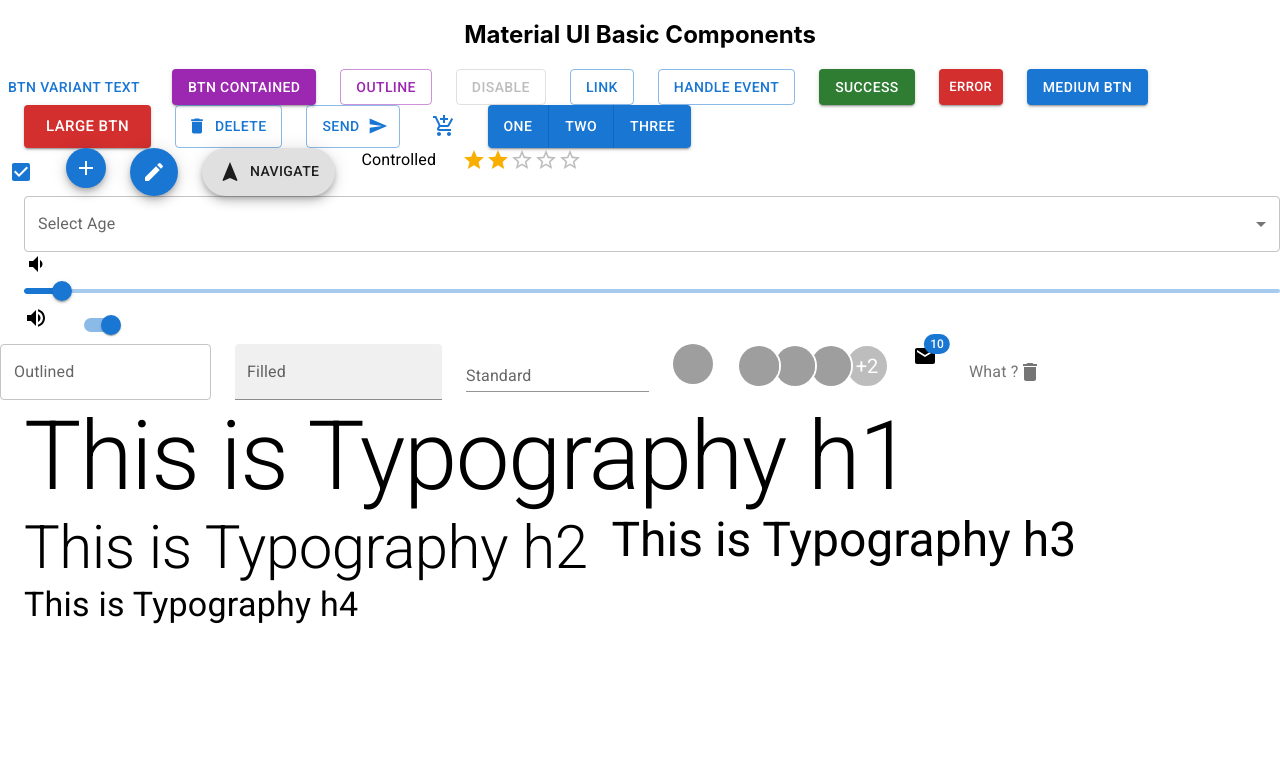
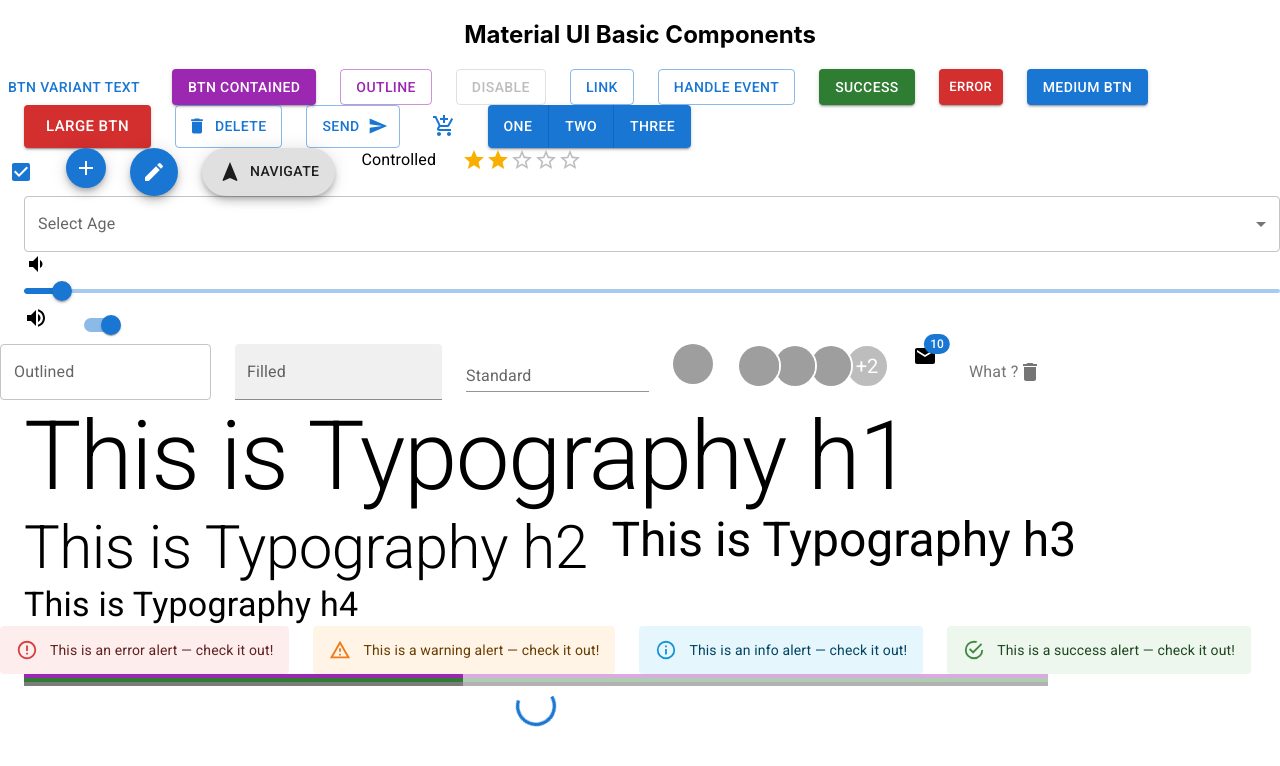
Before and after one commit to SohelTanbir/Vaid-tech, a React (Create React App) app: page / in a window 1280 px wide. Shown: the top 766 px of the page. Built offline with nearby package versions, Linux system fonts and the light colour scheme; grey boxes are pictures that could not be loaded.

Commit message:
Learned Progress animation

```diff
--- a/src/Components/MUI.jsx
+++ b/src/Components/MUI.jsx
@@ -10,12 +10,15 @@
 import NavigationIcon from "@mui/icons-material/Navigation";
 import MailIcon from "@mui/icons-material/Mail";
 import {
+  Alert,
   Avatar,
   AvatarGroup,
   Badge,
+  CircularProgress,
   FormControl,
   IconButton,
   InputLabel,
+  LinearProgress,
   MenuItem,
   Select,
   Slider,
@@ -26,6 +29,7 @@
 import Rating from "@mui/material/Rating";
 import { Checkbox, Stack, Typography } from "@mui/material";
 import Divider from "@mui/material/Divider";
+import { Box } from "@mui/system";
 
 const MUI = () => {
   const [value, setValue] = React.useState(2);
@@ -165,20 +169,34 @@
         </Badge>
 
         <Tooltip title="Delete data">
-
           <IconButton>
-          <Typography>What ?</Typography>
+            <Typography>What ?</Typography>
             <DeleteIcon />
           </IconButton>
         </Tooltip>
 
-        <Typography variant="h1">This is Typography  h1</Typography>
-        <Typography variant="h2">This is Typography  h2</Typography>
-        <Typography variant="h3">This is Typography  h3</Typography>
-        <Typography variant="h4">This is Typography  h4</Typography>
+        <Typography variant="h1">This is Typography h1</Typography>
+        <Typography variant="h2">This is Typography h2</Typography>
+        <Typography variant="h3">This is Typography h3</Typography>
+        <Typography variant="h4">This is Typography h4</Typography>
+      </Stack>
 
+      <Stack spacing={3} direction="row" flexWrap="wrap">
+        <Alert severity="error">This is an error alert — check it out!</Alert>
+        <Alert severity="warning">
+          This is a warning alert — check it out!
+        </Alert>
+        <Alert severity="info">This is an info alert — check it out!</Alert>
+        <Alert severity="success">
+          This is a success alert — check it out!
+        </Alert>
 
-
+        <Box sx={{ width: "80%" }}>
+          <LinearProgress color="secondary" />
+          <LinearProgress color="success" />
+          <LinearProgress color="inherit" />
+          <CircularProgress disableShrink />
+        </Box>
       </Stack>
     </div>
   );
```
